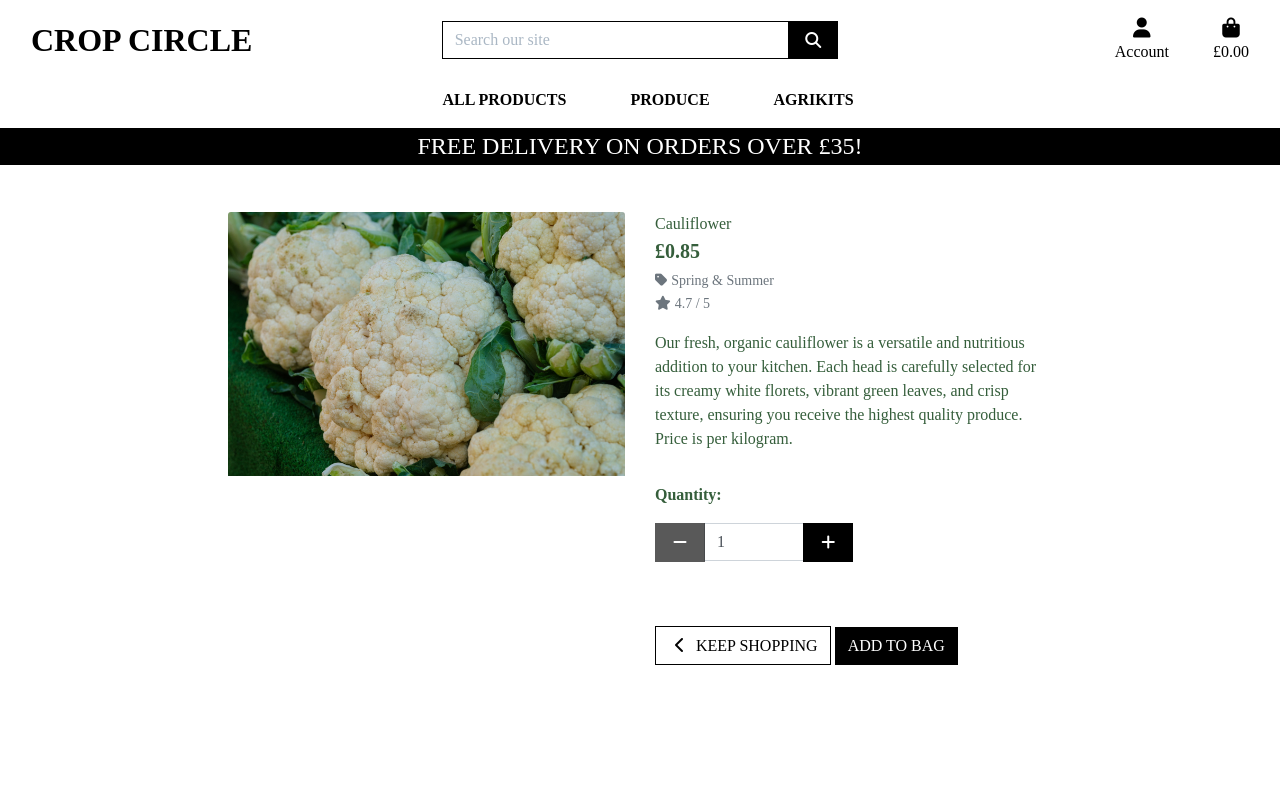
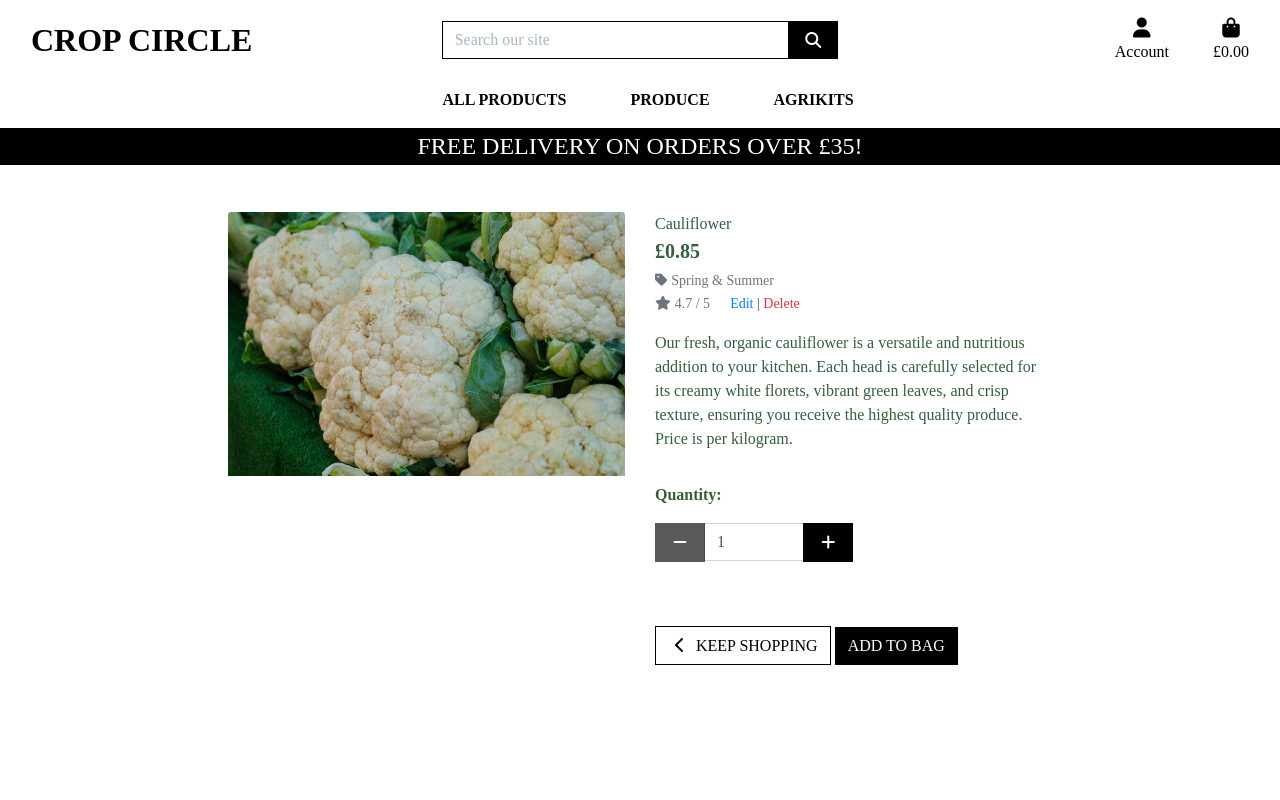
Before and after one commit to Al3x-G/Crop_Circle, a Django app: page /products/1/ in a window 1280 px wide. Run offline with Django 3.2, Linux system fonts and the light colour scheme; the visitor is signed in with stand-in values (Sample User, id 1); data comes from the database, SQL or seed files in the repository; some libraries are stand-ins or nearby versions; some web fonts are replaced.

Commit message:
Implement ability of superuser to delete products

```diff
--- a/products/templates/products/product_detail.html
+++ b/products/templates/products/product_detail.html
@@ -45,6 +45,15 @@
                         <small class="text-muted"><i class="fas fa-star mr-1"></i>{{ product.rating }} / 5</small>
                     {% else %}
                         <small class="text-muted">No Rating</small>
+                    {% endif %}
+                    {% if request.user.is_superuser %}
+                        <!-- Check if the current user is a superuser -->
+                        <small class="ml-3">
+                            <!-- Add an edit link for superusers to edit the product -->
+                            <a href="{% url 'edit_product' product.id %}">Edit</a> |
+                            <!-- Add a delete link for superusers to delete the product -->
+                            <a class="text-danger" href="{% url 'delete_product' product.id %}">Delete</a>
+                        </small>
                     {% endif %}
                     <p class="mt-3">{{ product.description }}</p>
                     <form class="form" action="{% url 'add_to_bag' product.id %}" method="POST">
--- a/products/urls.py
+++ b/products/urls.py
@@ -11,4 +11,5 @@ urlpatterns = [
     path('<int:product_id>/', views.product_detail, name='product_detail'),
     path('add/', views.add_product, name='add_product'),
     path('edit/<int:product_id>/', views.edit_product, name='edit_product'),
+    path('delete/<int:product_id>/', views.delete_product, name='delete_product'),  # noqa: E501 (Fix flake 8 line too long)
 ]
--- a/products/views.py
+++ b/products/views.py
@@ -160,3 +160,29 @@ def edit_product(request, product_id):
 
     # Render the template with the provided context.
     return render(request, template, context)
+
+
+@login_required
+def delete_product(request, product_id):
+    """
+    Delete a product from the store.
+    Only accessible to superusers.
+    """
+    # Restrict access to superusers only.
+    if not request.user.is_superuser:
+        # Display an error message if the user is not a superuser.
+        messages.error(request, 'Sorry, only store owners can do that.')
+        # Redirect unauthorized users to the home page.
+        return redirect(reverse('home'))
+
+    # Retrieve the product by its primary key (ID) or return a 404 error.
+    product = get_object_or_404(Product, pk=product_id)
+
+    # Delete the product from the database.
+    product.delete()
+
+    # Display a success message confirming the product has been deleted.
+    messages.success(request, 'Product deleted!')
+
+    # Redirect to the products page after successful deletion.
+    return redirect(reverse('products'))
```
Also changed, not shown: products/templates/products/products.html (+9 -0 lines).
